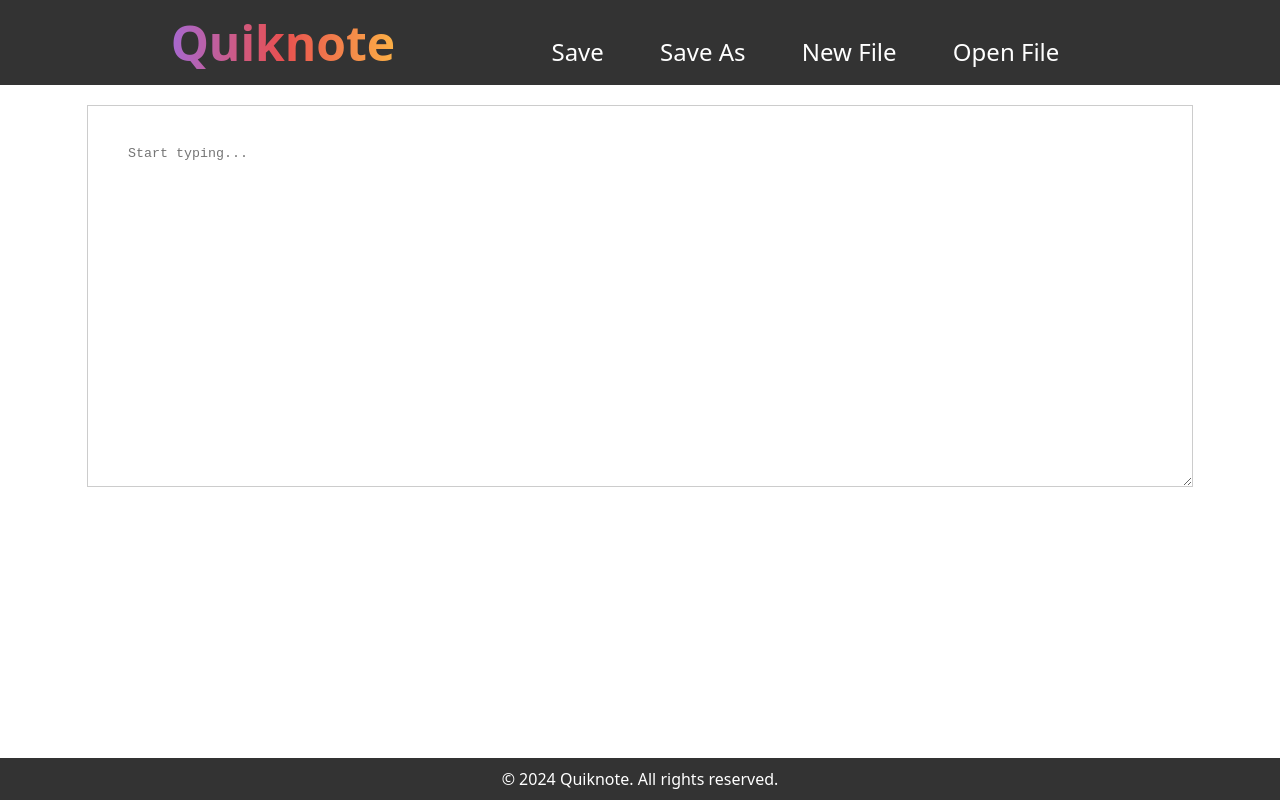
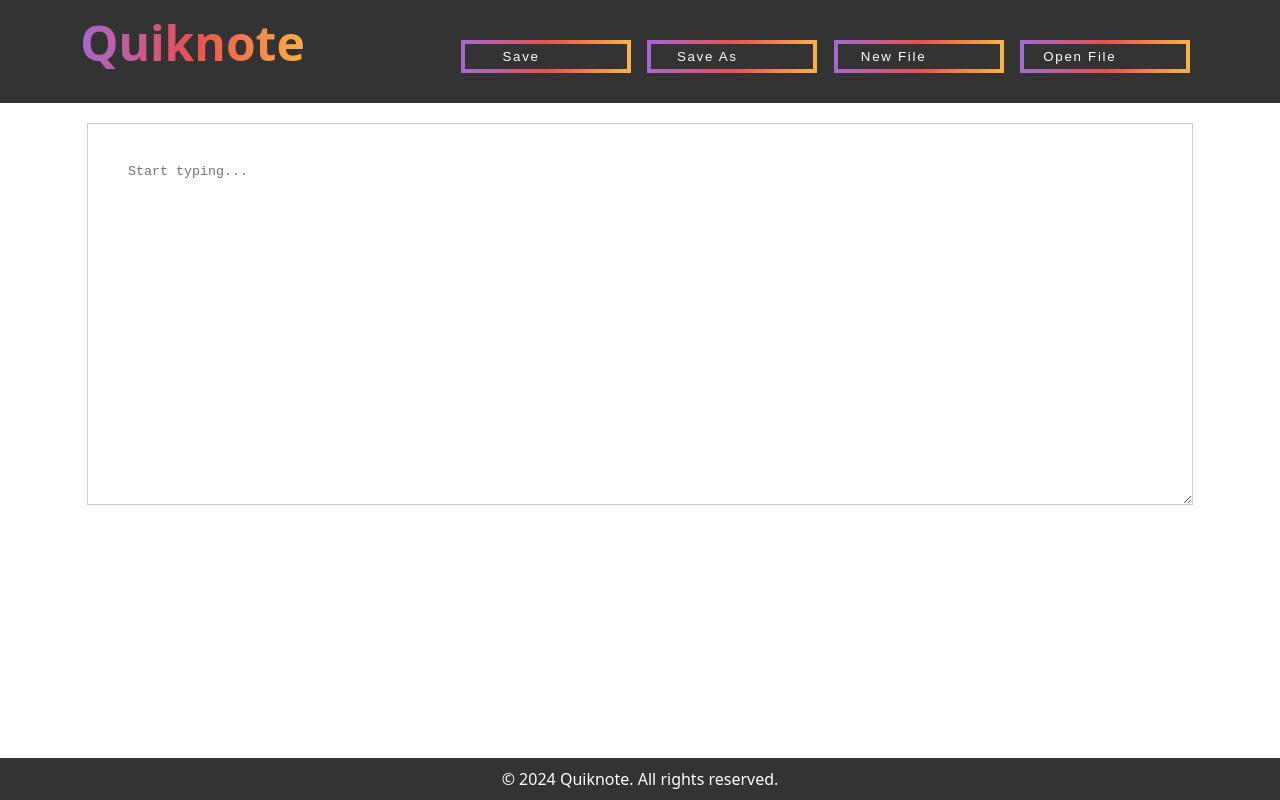
Before and after one commit to Stellarscripts123/Quiknote, a plain HTML site: page index.html in a window 1280 px wide. Drawn offline with Linux system fonts and the light colour scheme.

Commit message:
Update index.html

```diff
--- a/index.html
+++ b/index.html
@@ -10,10 +10,10 @@
     <header>
         <h1 class="gradient-text">Quiknote</h1>
         <nav>
-            <a href="#" onclick="saveFile()">Save</a>
-            <a href="#" onclick="saveAsFile()">Save As</a>
-            <a href="#" onclick="createNewFile()">New File</a>
-            <a href="#" onclick="openFile()">Open File</a>
+            <button><a href="#" onclick="saveFile()">Save</a></button>
+            <button><a href="#" onclick="saveAsFile()">Save As</a></button>
+            <button><a href="#" onclick="createNewFile()">New File</a></button>
+            <button><a href="#" onclick="openFile()">Open File</a></button>
         </nav>
     </header>
     <textarea id="editor" placeholder="Start typing..."></textarea>
```
